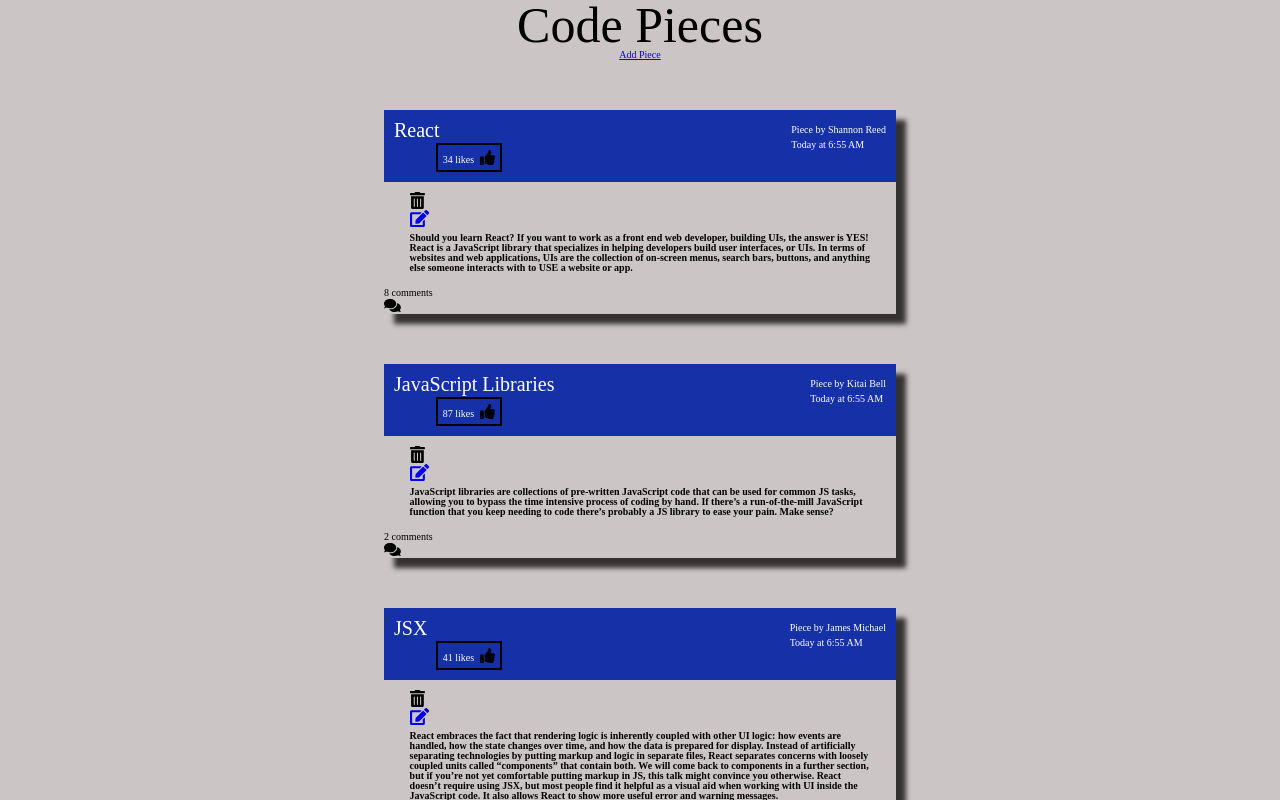
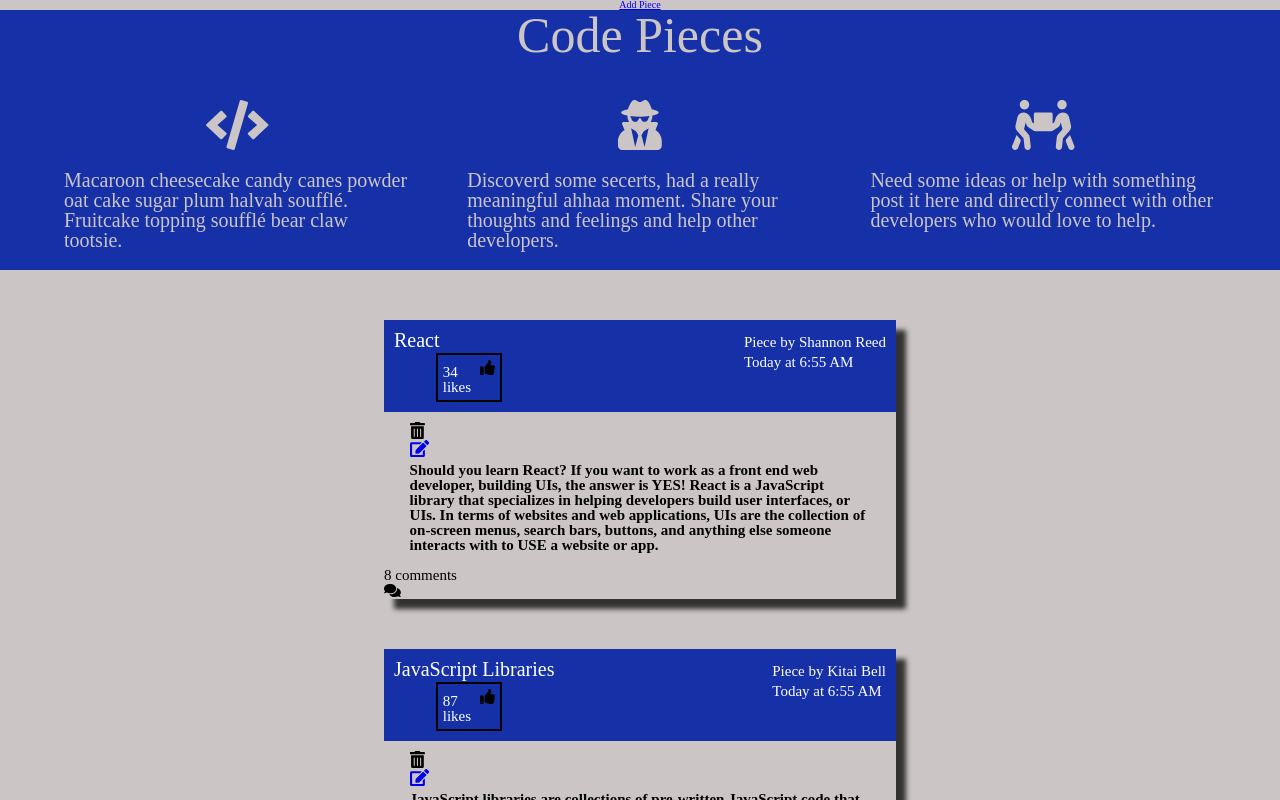
Before and after one commit to SR-Portfolio-Projects/Code-Pieces-Part-I, a React (Create React App) app in the folder code-pieces/: page / in a window 1280 px wide. Shown: the top 800 px of the page. Built offline with nearby package versions, Linux system fonts and the light colour scheme.

Commit message:
adding to layout

```diff
--- a/code-pieces/package.json
+++ b/code-pieces/package.json
@@ -3,6 +3,11 @@
   "version": "0.1.0",
   "private": true,
   "dependencies": {
+    "@fortawesome/fontawesome-svg-core": "^1.2.32",
+    "@fortawesome/free-brands-svg-icons": "^5.15.1",
+    "@fortawesome/free-regular-svg-icons": "^5.15.1",
+    "@fortawesome/free-solid-svg-icons": "^5.15.1",
+    "@fortawesome/react-fontawesome": "^0.1.11",
     "@testing-library/jest-dom": "^4.2.4",
     "@testing-library/react": "^9.3.2",
     "@testing-library/user-event": "^7.1.2",
--- a/code-pieces/src/App.css
+++ b/code-pieces/src/App.css
@@ -1,15 +1,10 @@
 .App {
-  background-color: #ccc5c5;
+  background-color: #CCC5C5;
   display: flex;
   flex-direction: column;
   justify-content: center;
   align-items: center;
 }
-
-h1 {
-  font-size: 5rem;
-}
-
 
 .piece {
   margin: 5rem auto;
@@ -36,7 +31,7 @@
 }
 
 .piece p{
-  font-size: 1rem;
+  font-size: 1.5rem;
   padding-top: .5rem;
 }
 
@@ -70,7 +65,6 @@
   justify-content: space-between;
 }
 
-
 /*Comments*/
 
 .comments-button {
@@ -94,7 +88,6 @@
   margin: 5rem 0 1rem 0;
 }
 
-
 form {
   display: flex;
   flex-direction: column;
@@ -110,3 +103,42 @@
 textarea {
   margin: 10rem 0;
 }
+
+/*Header*/
+.header {
+  width: 100%;
+  background-color: rgb(22, 49, 168);
+  color: #CCC5C5;
+  margin-bottom: 2rem;
+}
+
+.header h1{
+  font-size: 5rem;
+  text-align: center;
+  margin-bottom: 2rem;
+}
+
+.sub-info {
+  margin: 0 auto;
+  width: 90%;
+  display:flex;
+  justify-content: space-between;
+  padding: 2rem;
+}
+
+.sub {
+  flex-basis: 30%;
+  display: flex;
+  flex-direction: column;
+}
+
+.sub-icon {
+  font-size: 5rem;
+  align-self: center;
+  margin-bottom: 2rem;
+
+}
+
+.sub p {
+  font-size: 2rem;
+}
--- a/code-pieces/src/App.js
+++ b/code-pieces/src/App.js
@@ -10,6 +10,7 @@
 import './App.css';
 import AddPiece from './components/codePieces/AddPiece';
 import EditPieceForm from './components/codePieces/EditPieceForm';
+import Menu from './components/Menu';
 
 
 const App = () => {
@@ -66,11 +67,7 @@
 
     return (
       <div className="App">
-          <h1>Code Pieces</h1>
-		  <Link to = '/addpiece'>
-        	Add Piece
-      	  </Link>
-
+		  <Menu />
 		  <Switch>
 		  	<Route path = '/editpieceform' render = {() => {
         		return (
--- /dev/null
+++ b/code-pieces/src/components/Menu.js
@@ -0,0 +1,14 @@
+import React from 'react';
+import { Link } from 'react-router-dom';
+
+
+function Menu() {
+     return (
+        <>
+             <Link to = '/addpiece'>
+        	    Add Piece
+      	     </Link>
+        </>
+     )
+  }
+export default Menu;
--- a/code-pieces/src/components/Pieces.js
+++ b/code-pieces/src/components/Pieces.js
@@ -1,6 +1,7 @@
 import React, { useState } from 'react'
 
 import Piece from './codePieces/Piece';
+import PiecesHeader from './PiecesHeader';
 
 
 
@@ -8,6 +9,7 @@
 
   return (
     <div className="Pieces">
+      <PiecesHeader />
 
       {pieces.map((piece, index) => {
 
--- /dev/null
+++ b/code-pieces/src/components/PiecesHeader.js
@@ -0,0 +1,39 @@
+import React from 'react';
+import { FontAwesomeIcon } from '@fortawesome/react-fontawesome'
+import { faCode, faUserSecret, faPeopleCarry } from '@fortawesome/free-solid-svg-icons'
+
+
+function PiecesHeader() {
+     return (
+        <div className = 'header'>
+            <h1>Code Pieces</h1>
+
+            <div className = 'sub-info'>
+                <div className = 'sub'>
+                    <FontAwesomeIcon icon={ faCode } className = 'sub-icon' />
+                    <p>
+                        Macaroon cheesecake candy canes powder oat cake sugar plum halvah soufflé. Fruitcake topping soufflé bear claw tootsie.
+                    </p>
+
+                </div>
+
+                <div className = 'sub'>
+                    <FontAwesomeIcon icon={ faUserSecret } className = 'sub-icon' />
+                    <p>
+                        Discoverd some secerts, had a really meaningful ahhaa moment. Share your thoughts and feelings and help other developers.
+                    </p>
+
+                </div>
+
+                <div className = 'sub'>
+                    <FontAwesomeIcon icon={ faPeopleCarry } className = 'sub-icon' />
+                    <p>
+                        Need some ideas or help with something post it here and directly connect with other developers who would love to help.
+                    </p>
+
+                </div>
+            </div>
+        </div>
+     )
+  }
+export default PiecesHeader;
```
Also changed, not shown: code-pieces/src/components/codePieces/AddPieceButton.js (added, +12 -0 lines), 1 other file (tests, documents, lock files or other folders).
